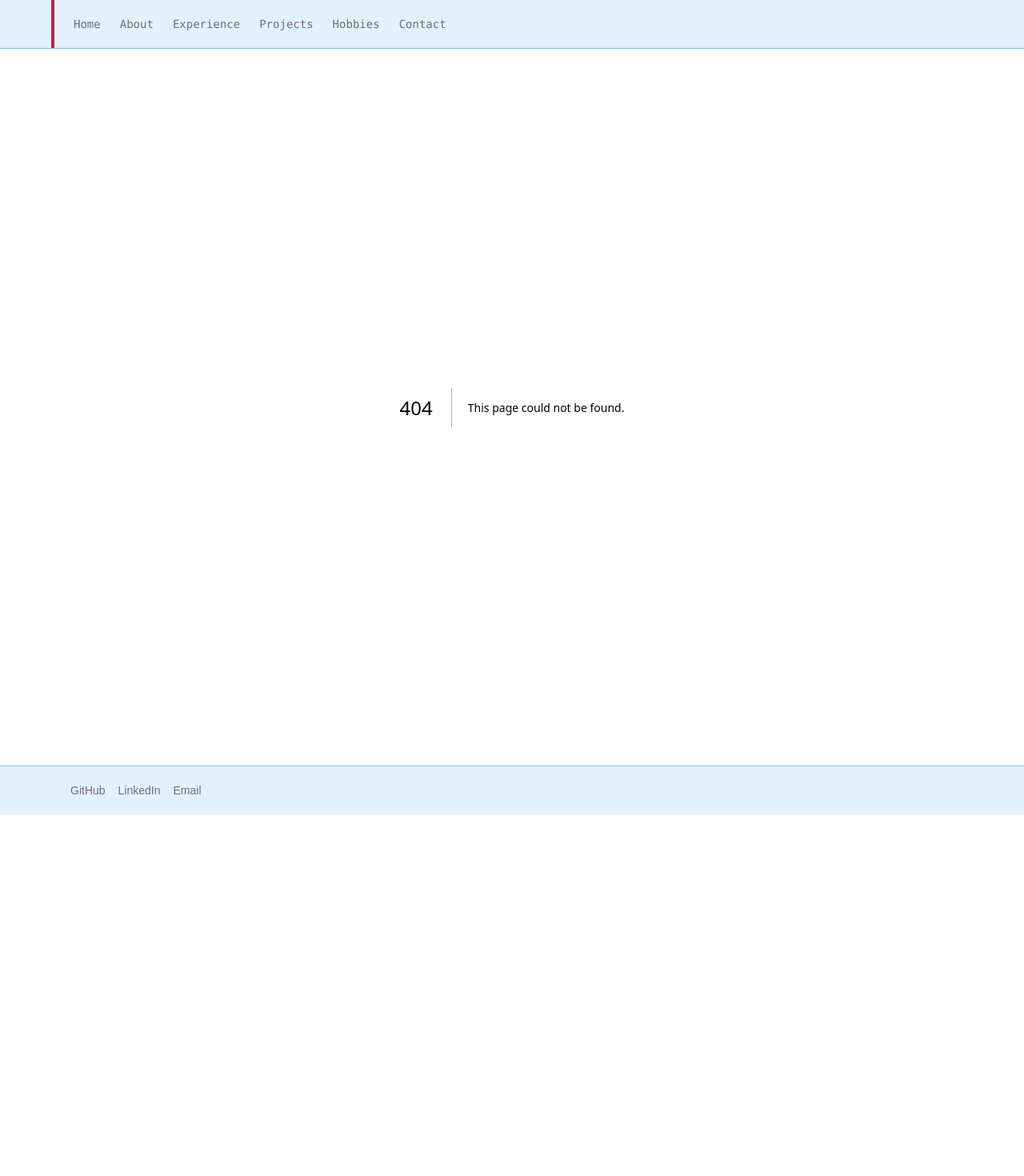
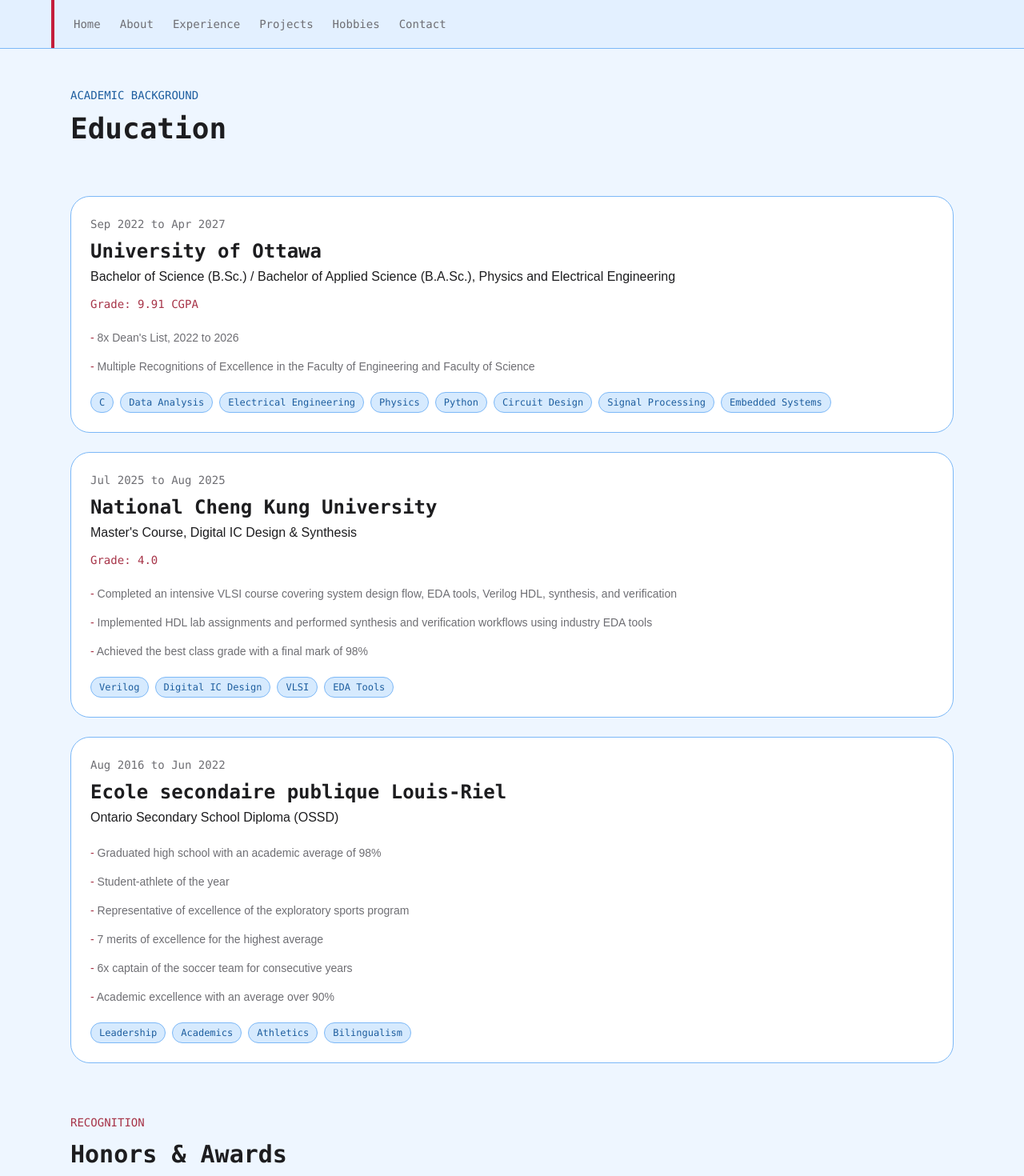
Before and after one commit to Zachary-Levesque/Portfolio, a Next.js app: page /education in a window 1280 px wide. Before the commit this address had no page. Shown: the top 1470 px of the page at 80% size. Before the commit the page ends 1018 px from the top, so only its background shows below. Built offline with nearby package versions, Linux system fonts and the light colour scheme.

Commit message:
Create page.tsx

```diff
--- /dev/null
+++ b/app/education/page.tsx
@@ -0,0 +1,98 @@
+import { awards } from "@/content/awards";
+import { education } from "@/content/education";
+
+export default function EducationPage() {
+  return (
+    <div className="space-y-16">
+      <section className="max-w-3xl">
+        <p className="font-mono text-sm uppercase text-accent-muted">
+          Academic background
+        </p>
+        <h1 className="mt-3 font-mono text-4xl font-semibold text-foreground">
+          Education
+        </h1>
+      </section>
+
+      <section className="space-y-6">
+        {education.map((entry) => (
+          <article
+            key={`${entry.school}-${entry.credential}`}
+            className="rounded-3xl border border-accent-border bg-surface p-6 transition-colors hover:bg-surface-blue"
+          >
+            <p className="font-mono text-sm text-muted">{entry.dateRange}</p>
+            <h2 className="mt-2 font-mono text-2xl font-semibold text-foreground">
+              {entry.school}
+            </h2>
+            <p className="mt-1 text-foreground">{entry.credential}</p>
+            {entry.grade ? (
+              <p className="mt-3 font-mono text-sm text-red-muted">
+                Grade: {entry.grade}
+              </p>
+            ) : null}
+
+            <ul className="mt-5 space-y-3 text-sm leading-6 text-muted">
+              {entry.bullets.map((bullet) => (
+                <li key={bullet} className="pl-4">
+                  <span className="-ml-4 text-red-muted">- </span>
+                  {bullet}
+                </li>
+              ))}
+            </ul>
+
+            <div className="mt-5 flex flex-wrap gap-2">
+              {entry.skills.map((skill) => (
+                <span
+                  key={skill}
+                  className="rounded-full border border-accent-border bg-accent-soft px-2.5 py-1 font-mono text-xs text-accent-muted"
+                >
+                  {skill}
+                </span>
+              ))}
+            </div>
+          </article>
+        ))}
+      </section>
+
+      <section className="space-y-6">
+        <div className="max-w-3xl">
+          <p className="font-mono text-sm uppercase text-red-muted">
+            Recognition
+          </p>
+          <h2 className="mt-3 font-mono text-3xl font-semibold text-foreground">
+            Honors & Awards
+          </h2>
+        </div>
+
+        <div className="grid gap-5 md:grid-cols-2">
+          {awards.map((award) => (
+            <article
+              key={`${award.title}-${award.date}`}
+              className="rounded-3xl border border-accent-border bg-surface p-6 transition-colors hover:bg-surface-blue"
+            >
+              <p className="font-mono text-sm text-muted">{award.date}</p>
+              <h3 className="mt-2 font-mono text-xl font-semibold text-foreground">
+                {award.title}
+              </h3>
+              <p className="mt-2 text-sm text-accent-muted">
+                Issued by {award.issuer}
+              </p>
+              {award.associatedWith ? (
+                <p className="mt-1 text-sm text-muted">
+                  Associated with {award.associatedWith}
+                </p>
+              ) : null}
+              <ul className="mt-4 space-y-2 text-sm leading-6 text-muted">
+                {award.bullets.map((bullet) => (
+                  <li key={bullet} className="pl-4">
+                    <span className="-ml-4 text-red-muted">- </span>
+                    {bullet}
+                  </li>
+                ))}
+              </ul>
+            </article>
+          ))}
+        </div>
+      </section>
+    </div>
+  );
+}
```
